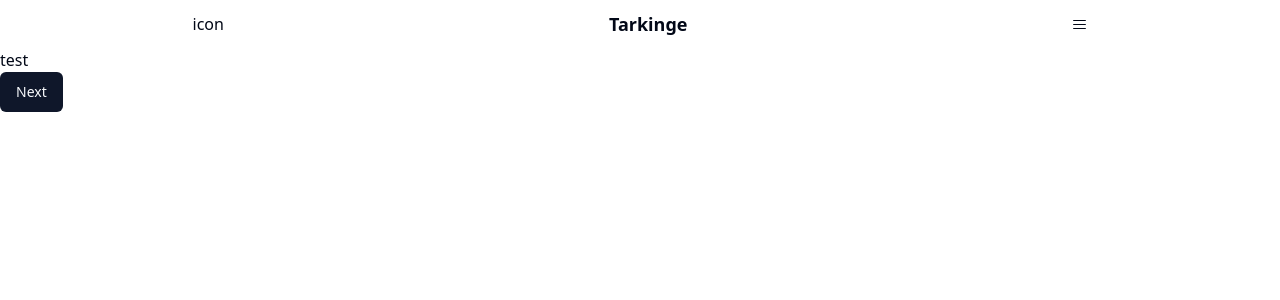
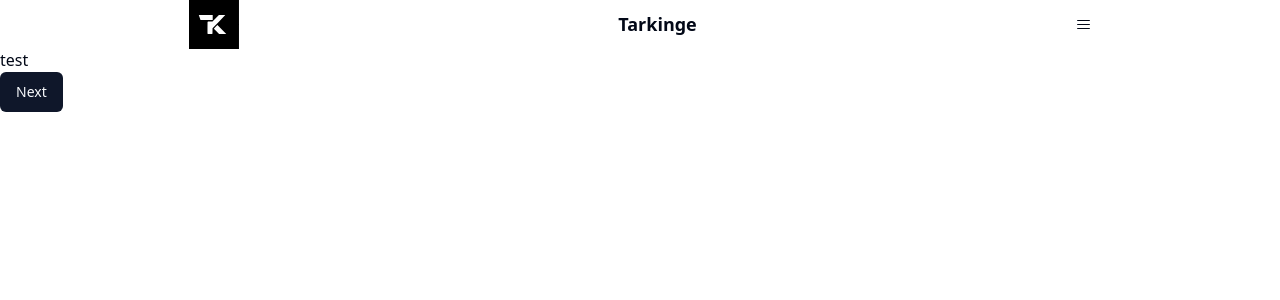
Before and after one commit to ejsadiarin/landing-pages, a Next.js app: page / in a window 1280 px wide. Shown: the top 300 px of the page. Built offline with nearby package versions, Linux system fonts and the light colour scheme.

Commit message:
tarkinge logo for navbar

```diff
--- a/app/page.tsx
+++ b/app/page.tsx
@@ -1,5 +1,6 @@
 import { Button } from '@/components/ui/button';
 import HamburgerMenu from './HamburgerMenu';
+import Image from 'next/image';
 
 export default function Home() {
 
@@ -7,7 +8,7 @@ export default function Home() {
     <body className='w-full h-full'>
       {/* Navbar */}
       <nav className='flex justify-around items-center w-full h-12'>
-        <p>icon</p>
+        <Image src='/tarkinge.svg' alt='Tarkinge Logo' width='50' height='50' />
         <p className='font-bold text-lg'>Tarkinge</p>
         <HamburgerMenu />
       </nav>
```
Also changed, not shown: public/tarkinge.svg (added).
